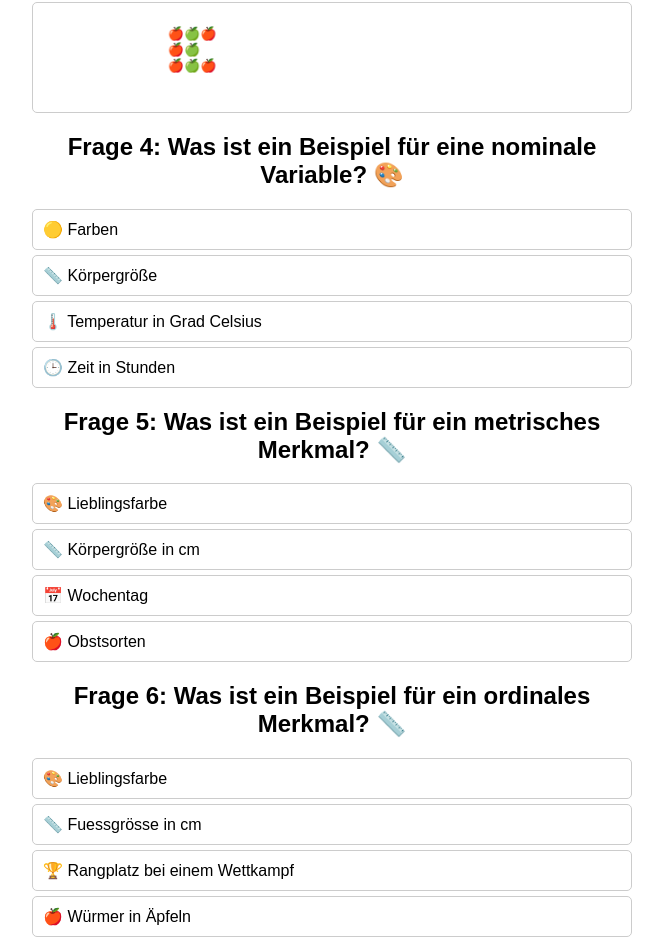
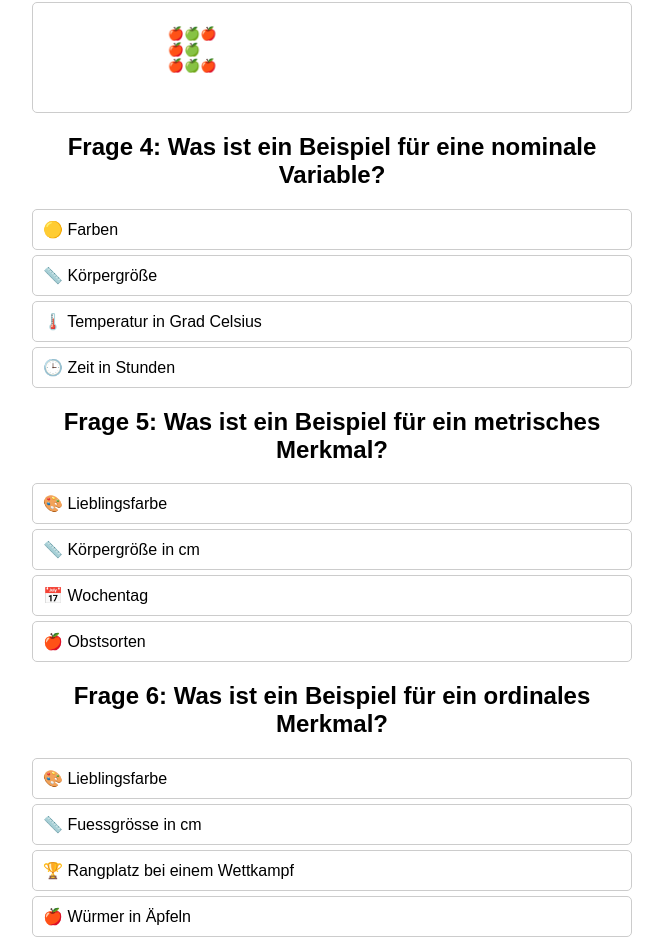
Before and after one commit to kertal/public, a plain HTML site: page statistik.html in a window 1280 px wide. Shown: the part 999-1937 px from the top of the page, without its empty margins (308-971 px from the left). Drawn offline with Linux system fonts and the light colour scheme.

Commit message:
Update statistik.html

```diff
--- a/statistik.html
+++ b/statistik.html
@@ -124,7 +124,7 @@
         </div>
 
         <div class="question">
-            <h2>Frage 4: Was ist ein Beispiel für eine nominale Variable? 🎨</h2>
+            <h2>Frage 4: Was ist ein Beispiel für eine nominale Variable?</h2>
             <label class="answer" onclick="showResult('q4', 'correct', this)">🟡 Farben</label>
             <label class="answer" onclick="showResult('q4', 'wrong', this)">📏 Körpergröße</label>
             <label class="answer" onclick="showResult('q4', 'wrong', this)">🌡️ Temperatur in Grad Celsius</label>
@@ -134,7 +134,7 @@
         </div>
 
         <div class="question">
-            <h2>Frage 5: Was ist ein Beispiel für ein metrisches Merkmal? 📏</h2>
+            <h2>Frage 5: Was ist ein Beispiel für ein metrisches Merkmal?</h2>
             <label class="answer" onclick="showResult('q5', 'wrong', this)">🎨 Lieblingsfarbe</label>
             <label class="answer" onclick="showResult('q5', 'correct', this)">📏 Körpergröße in cm</label>
             <label class="answer" onclick="showResult('q5', 'wrong', this)">📅 Wochentag</label>
@@ -144,7 +144,7 @@
         </div>
 
         <div class="question"></div>
-            <h2>Frage 6: Was ist ein Beispiel für ein ordinales Merkmal? 📏</h2>
+            <h2>Frage 6: Was ist ein Beispiel für ein ordinales Merkmal?</h2>
             <label class="answer" onclick="showResult('q6', 'wrong', this)">🎨 Lieblingsfarbe</label>
             <label class="answer" onclick="showResult('q6', 'wrong', this)">📏 Fuessgr&ouml;sse in cm</label>
             <label class="answer" onclick="showResult('q6', 'correct', this)">🏆 Rangplatz bei einem Wettkampf</label>
```
